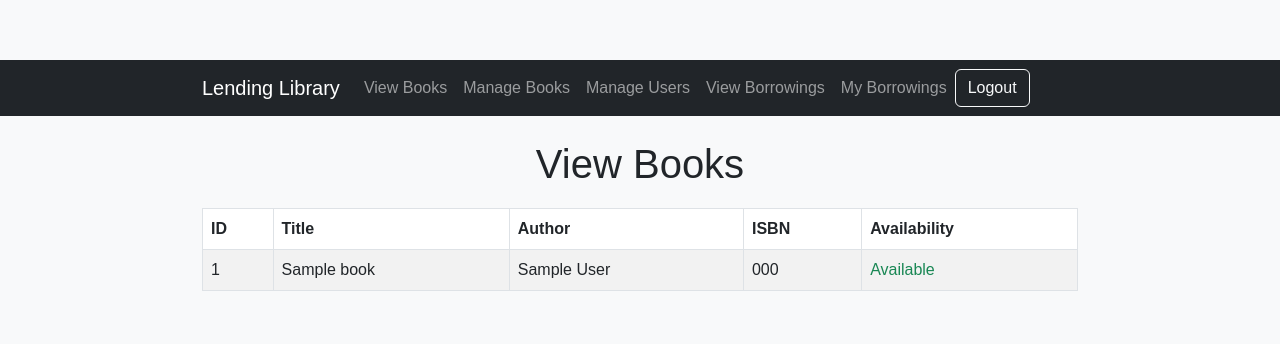
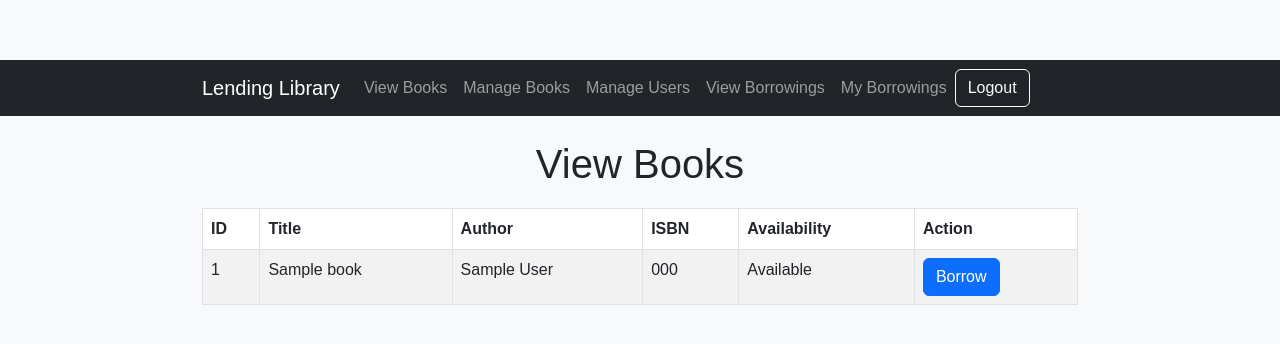
Before and after one commit to williamkalogeropoulos/CF6-LendingLibrary, a Spring Boot app: page /books in a window 1280 px wide. Shown: the top 344 px of the page. Run offline with Spring Boot 4, Linux system fonts and the light colour scheme; a user stored in the database is signed in; tables that the repository leaves empty hold one stand-in row (values such as "Sample post"); some of the project's set-up classes (security, data sources, template engines, error pages and the like) are left out, and stand-ins take their place; some libraries are stand-ins or nearby versions.

Commit message:
Borrow Button added to View Books

```diff
--- a/src/main/resources/static/styles.css
+++ b/src/main/resources/static/styles.css
@@ -31,3 +31,10 @@ h1 {
     background-color: #0056b3;
     color: white;
 }
+
+.btn-grey {
+    background-color: grey;
+    border-color: grey;
+    color: white;
+    cursor: not-allowed;
+}
--- a/src/main/resources/templates/books.html
+++ b/src/main/resources/templates/books.html
@@ -1,3 +1,4 @@
+<!-- Updated books.html with Borrow Button -->
 <!DOCTYPE html>
 <html xmlns:th="http://www.thymeleaf.org" xmlns:sec="http://www.w3.org/1999/xhtml">
 <head>
@@ -20,6 +21,7 @@
             <th>Author</th>
             <th>ISBN</th>
             <th>Availability</th>
+            <th sec:authorize="hasRole('USER')">Action</th>
         </tr>
         </thead>
         <tbody>
@@ -28,9 +30,12 @@
             <td th:text="${book.title}"></td>
             <td th:text="${book.author}"></td>
             <td th:text="${book.isbn}"></td>
-            <td>
-                <span th:if="${book.available}" class="text-success">Available</span>
-                <span th:unless="${book.available}" class="text-danger">Unavailable</span>
+            <td th:text="${book.available ? 'Available' : 'Not Available'}"></td>
+            <td sec:authorize="hasRole('USER')">
+                <form th:action="@{/borrow}" method="post">
+                    <input type="hidden" name="bookId" th:value="${book.id}" />
+                    <button type="submit" class="btn" th:classappend="${book.available ? 'btn-primary' : 'btn-grey'}" th:disabled="${!book.available}">Borrow</button>
+                </form>
             </td>
         </tr>
         </tbody>
```
